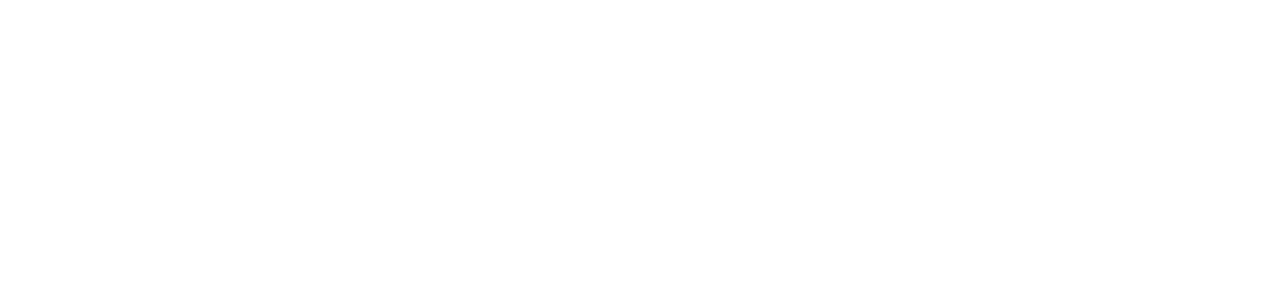
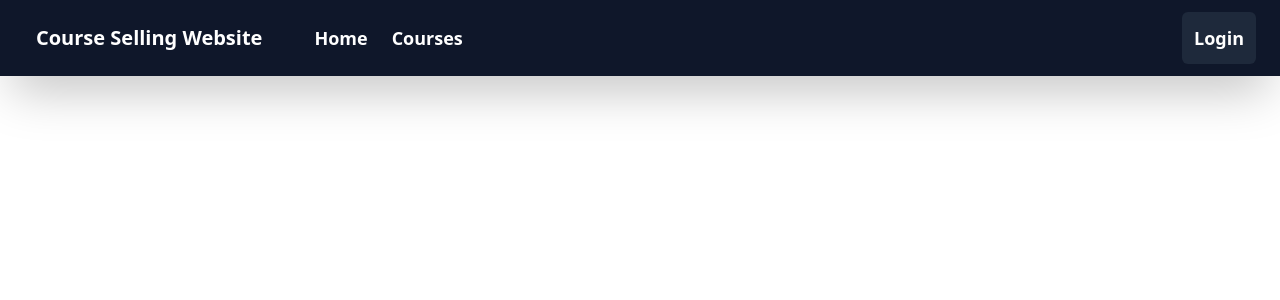
Before and after one commit to tsahil01/Course-Selling-Website, a React (Vite) app in the folder frontend/: page /courses in a window 1280 px wide. Before the commit this address had no page. Shown: the top 300 px of the page. Built offline with nearby package versions, Linux system fonts and the light colour scheme.

Commit message:
navbar implemented

```diff
--- a/frontend/src/App.jsx
+++ b/frontend/src/App.jsx
@@ -1,14 +1,19 @@
 import {BrowserRouter, Route, Routes} from 'react-router-dom'
 import Home from './component/Homepage'
+import Courses from './component/Course'
+import Navbar from './component/Navbar'
 
 export default function App() {
   return (
+    <>
     <BrowserRouter>
+     <Navbar/>
       <Routes>
         <Route path='/' element = {<Home/>}></Route>
-        <Route path='/' element = {<Home/>}></Route>
+        <Route path='/courses' element = {<Courses/>}></Route>
       </Routes>
     </BrowserRouter>
+    </>
 
   )
 }
--- a/frontend/src/component/Course.jsx
+++ b/frontend/src/component/Course.jsx
@@ -0,0 +1,6 @@
+import Navbar from "./Navbar";
+
+export default function Courses(){
+    return<>
+    </>
+}
--- a/frontend/src/component/Homepage.jsx
+++ b/frontend/src/component/Homepage.jsx
@@ -1,32 +1,6 @@
+import Navbar from "./Navbar";
+
 export default function Home(){
     return<>
-    <div className="">
-        <Navbar/>
-    </div>
     </>
 }
-
-
-function Navbar(){
-    return<>
-        <div className="flex justify-between px-6 py-3 bg-slate-900 text-white shadow-2xl">
-            <div className="flex justify-start gap-7">
-                <div className="text-2xl p-3 font-black">Course Selling Website</div>
-                <div className="flex justify-between">
-                <button className="text-lg px-3 py-2 hover:bg-slate-700 rounded-md focus:outline-none font-semibold">Home</button>
-                <button className="text-lg px-3 py-2 hover:bg-slate-700 rounded-md focus:outline-none font-semibold">Courses</button>
-                </div>
-            </div>
-            <div className="flex justify-start gap-4">
-                <div className="text-2xl p-3 m-auto hover:bg-slate-700 rounded-full">
-                <svg xmlns="http://www.w3.org/2000/svg" viewBox="0 0 24 24" fill="currentColor" class="w-6 h-6">
-                <path fill-rule="evenodd" d="M7.5 6a4.5 4.5 0 1 1 9 0 4.5 4.5 0 0 1-9 0ZM3.751 20.105a8.25 8.25 0 0 1 16.498 0 .75.75 0 0 1-.437.695A18.683 18.683 0 0 1 12 22.5c-2.786 0-5.433-.608-7.812-1.7a.75.75 0 0 1-.437-.695Z" clip-rule="evenodd" />
-                </svg>
-                </div>
-                <div className="flex justify-between">
-                <button className="text-lg px-3 py-2 hover:bg-slate-700 rounded-md focus:outline-none font-semibold">Login</button>
-                </div>
-            </div>
-        </div>
-    </>
-}
--- /dev/null
+++ b/frontend/src/component/Navbar.jsx
@@ -0,0 +1,43 @@
+import { useNavigate } from "react-router-dom"
+
+export default function Navbar(){
+    const userLogin = false;
+    const navigate = useNavigate()
+    return<>
+        <div className="flex justify-between px-6 py-3 bg-slate-900 text-white shadow-2xl">
+            <div className="flex justify-start gap-7">
+                <div className="text-xl p-3 font-black">Course Selling Website</div>
+                <div className="flex justify-between">
+                <button className="text-lg px-3 py-2 hover:bg-slate-700 rounded-md focus:outline-none font-semibold" onClick={()=>navigate('/')}>
+                    Home</button>
+                <button className="text-lg px-3 py-2 hover:bg-slate-700 rounded-md focus:outline-none font-semibold" onClick={()=>navigate('/courses')}>
+                    Courses</button>
+                </div>
+            </div>
+            <div className="flex justify-start gap-4">
+                {userLogin? <IsLogin/> : <IsNotLogin/>}
+            </div>
+        </div>
+    </>
+}
+
+function IsLogin(){
+    return<>
+        <button className="text-2xl p-3 m-auto hover:bg-slate-700 rounded-full">
+            <svg xmlns="http://www.w3.org/2000/svg" viewBox="0 0 24 24" fill="currentColor" class="w-6 h-6">
+                <path fill-rule="evenodd" d="M7.5 6a4.5 4.5 0 1 1 9 0 4.5 4.5 0 0 1-9 0ZM3.751 20.105a8.25 8.25 0 0 1 16.498 0 .75.75 0 0 1-.437.695A18.683 18.683 0 0 1 12 22.5c-2.786 0-5.433-.608-7.812-1.7a.75.75 0 0 1-.437-.695Z" clip-rule="evenodd" />
+            </svg>
+        </button>
+        <div className="flex justify-between">
+            <button className="text-lg px-2 hover:bg-slate-700 bg-slate-800 rounded-md focus:outline-none font-semibold">Logout</button>
+        </div>
+    </>
+}
+
+function IsNotLogin(){
+    return<>
+        <div className="flex justify-between">
+            <button className="text-lg px-3 py-2 hover:bg-slate-700  bg-slate-800 rounded-md focus:outline-none font-semibold">Login</button>
+        </div>
+    </>
+}
```
